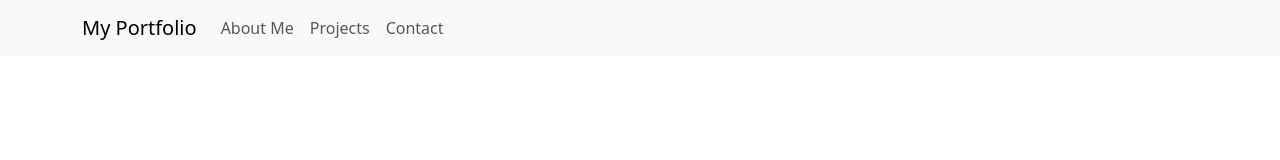
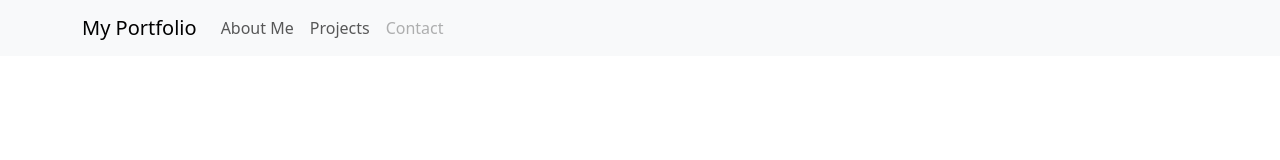
Before and after one commit to AhmedHassan2028/Ahmed-SEG3125-Portfolio, a React (Vite) app: page / in a window 1280 px wide. Shown: the top 160 px of the page. Built offline with nearby package versions, Linux system fonts and the light colour scheme.

Commit message:
blurred out contact for now

```diff
--- a/src/components/nabvar.jsx
+++ b/src/components/nabvar.jsx
@@ -11,7 +11,9 @@ function BasicExample() {
           <Nav className="me-auto">
             <Nav.Link href="#AboutMe">About Me</Nav.Link>
             <Nav.Link href="#Projects">Projects</Nav.Link>
-            <Nav.Link href="#Contact">Contact</Nav.Link>
+            <Nav.Link href="#Contact" disabled>
+              Contact
+            </Nav.Link>
           </Nav>
         </Container>
       </Navbar>
```
